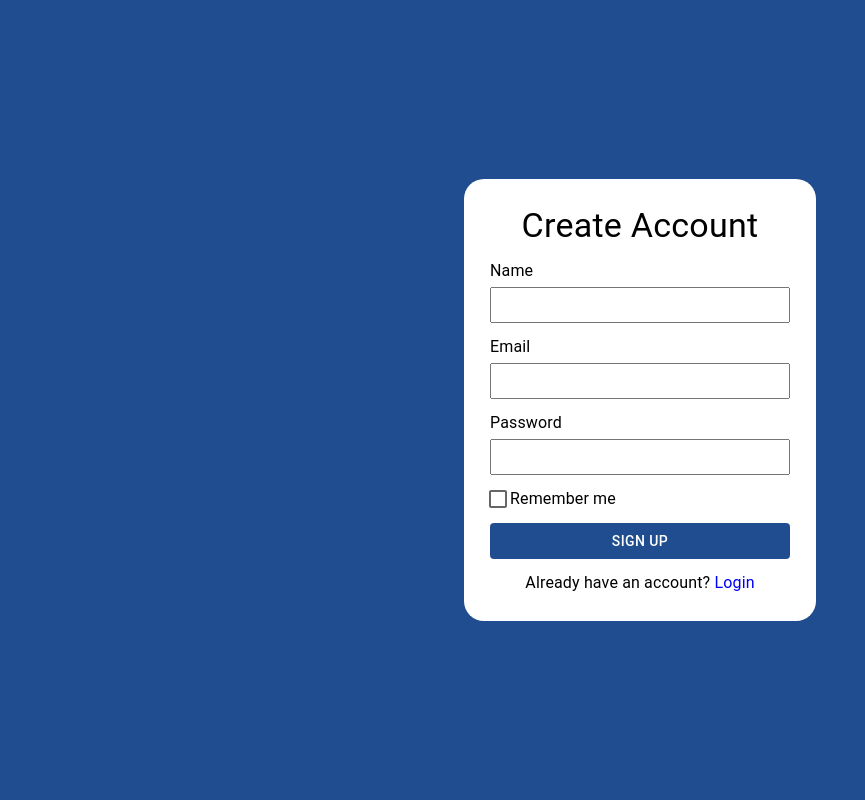
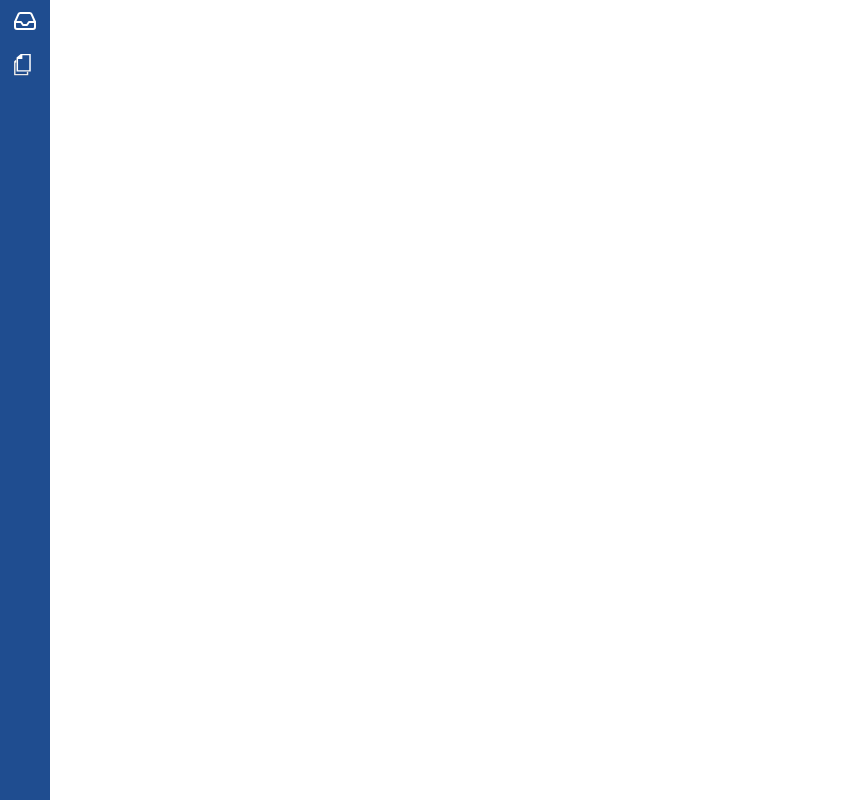
Before and after one commit to Harshharsola/richpanelFrontend, a React (Create React App) app: page / in a window 1280 px wide. Shown: the whole page, without its empty margins (0-865 px from the left). Built offline with nearby package versions, Linux system fonts and the light colour scheme.

Commit message:
sidebar added into conversation page

```diff
--- a/src/App.tsx
+++ b/src/App.tsx
@@ -2,13 +2,15 @@ import React, { useEffect } from "react";
 import logo from "./logo.svg";
 import "./App.css";
 import LoginPage from "./pages/loginPage";
+import ConversationPage from "./pages/conversationPage";
 
 function App() {
   useEffect(() => {}, []);
 
   return (
     <div>
-      <LoginPage />
+      <ConversationPage />
+      {/* <LoginPage /> */}
     </div>
   );
 }
--- /dev/null
+++ b/src/assests/inbox.svg.tsx
@@ -0,0 +1,33 @@
+import React from "react";
+
+function InboxIcon(props: { height?: number; width?: number; color?: string }) {
+  return (
+    <svg
+      xmlns="http://www.w3.org/2000/svg"
+      width={props.width ? `${props.width}` : "22"}
+      height={props.height ? `${props.height}` : "18"}
+      viewBox="0 0 22 18"
+      id="inbox"
+    >
+      <g
+        fill="none"
+        fill-rule="evenodd"
+        stroke-linecap="round"
+        stroke-linejoin="round"
+      >
+        <g
+          stroke={props.color ? props.color : "#000"}
+          stroke-width="2"
+          transform="translate(-1452 -1691)"
+        >
+          <g transform="translate(1453 1692)">
+            <path d="M20 9h-6l-2 3H8L6 9H0"></path>
+            <path d="M3.47 1.19L0 9v5a2 2 0 0 0 2 2h16a2 2 0 0 0 2-2V9l-3.47-7.81A2 2 0 0 0 14.7 0H5.3a2 2 0 0 0-1.83 1.19z"></path>
+          </g>
+        </g>
+      </g>
+    </svg>
+  );
+}
+
+export default InboxIcon;
--- /dev/null
+++ b/src/assests/pages.svg.tsx
@@ -0,0 +1,30 @@
+import React from "react";
+
+function PagesIcon(props: { width: number; height: number; color: string }) {
+  return (
+    <svg
+      xmlns="http://www.w3.org/2000/svg"
+      width={props.width ? `${props.width}` : "16.763"}
+      height={props.height ? `${props.height}` : "21.408"}
+      id="pages"
+    >
+      <path
+        fill={props.color ? props.color : "#231f20"}
+        fill-rule="evenodd"
+        d="M16.763 0H6.764L2.558 3.576V17.59h14.205V0zm-8.4 1.257h6.909v15.076H4.048V4.945h4.315V1.257z"
+        clip-rule="evenodd"
+      ></path>
+      <path
+        fill={props.color ? props.color : "#231f20"}
+        fill-rule="evenodd"
+        stroke="#231f20"
+        stroke-miterlimit="2.613"
+        stroke-width=".147"
+        d="M2.558 5.208.073 7.32v14.014h14.205V17.59h-1.49v2.487H1.563V8.69h.995z"
+        clip-rule="evenodd"
+      ></path>
+    </svg>
+  );
+}
+
+export default PagesIcon;
--- /dev/null
+++ b/src/components/sidebarComponent.tsx
@@ -0,0 +1,56 @@
+import styled from "@emotion/styled";
+import React, { useState } from "react";
+import InboxIcon from "../assests/inbox.svg";
+import PagesIcon from "../assests/pages.svg";
+
+const Wrapper = styled.div`
+  height: 100vh;
+  background-color: #1f4d90;
+
+  width: 50px;
+  display: flex;
+  flex-direction: column;
+`;
+
+const IconContainer = styled.div<{ $selected?: boolean }>`
+  display: flex;
+  justify-content: center;
+  padding: 12px;
+  background-color: ${(props) => props.$selected && "white"};
+`;
+
+function Sidebar() {
+  const [selected, setSelected] = useState<string>();
+
+  const iconClickHandler = (selection: string) => {
+    if (selection !== selected) setSelected(selection);
+  };
+  return (
+    <Wrapper>
+      <IconContainer
+        $selected={selected === "inbox"}
+        id="inbox"
+        onClick={() => iconClickHandler("inbox")}
+      >
+        <InboxIcon
+          width={22}
+          height={18}
+          color={selected === "inbox" ? "#1f4d90" : "white"}
+        />
+      </IconContainer>
+      <IconContainer
+        $selected={selected === "pages"}
+        id="pages"
+        onClick={() => iconClickHandler("pages")}
+      >
+        <PagesIcon
+          width={22}
+          height={22}
+          color={selected === "pages" ? "#1f4d90" : "white"}
+        />
+      </IconContainer>
+    </Wrapper>
+  );
+}
+
+export default Sidebar;
--- a/src/pages/conversationPage.tsx
+++ b/src/pages/conversationPage.tsx
@@ -1,3 +1,20 @@
-function ConversationPage() {}
+import React from "react";
+import Sidebar from "../components/sidebarComponent";
+import styled from "@emotion/styled";
+
+const Page = styled.div`
+  background-color: white;
+  height: 100vh;
+  width: 100%;
+  display: flex;
+`;
+
+function ConversationPage() {
+  return (
+    <Page>
+      <Sidebar />
+    </Page>
+  );
+}
 
 export default ConversationPage;
```
